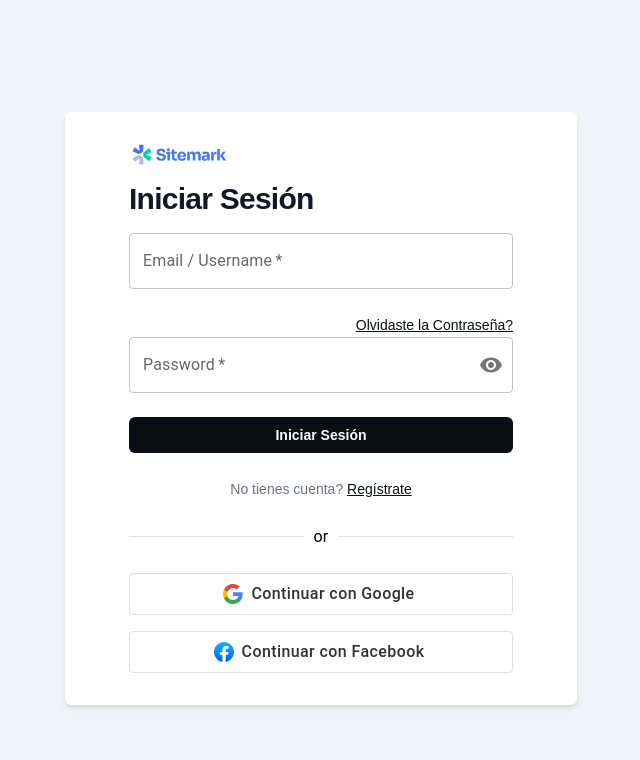
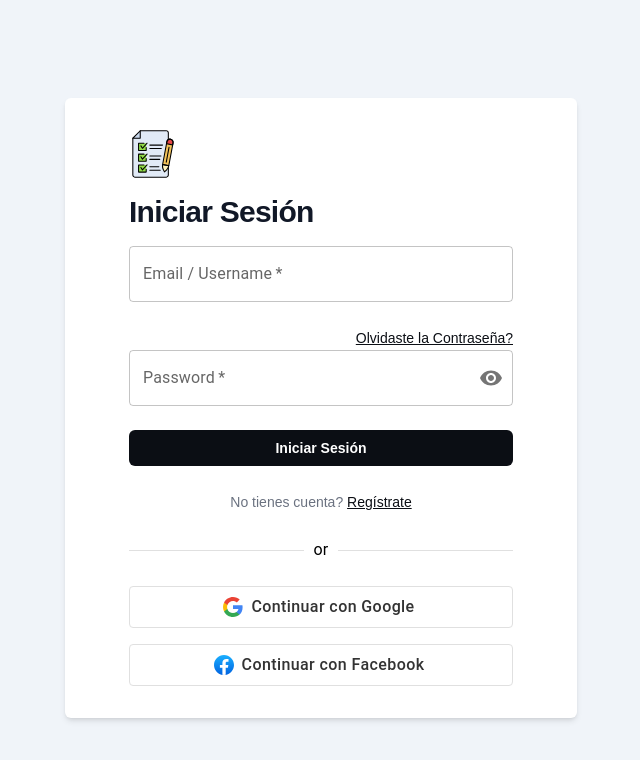
Before and after one commit to Ovtt17/survey-app-ui, a React (Vite) app: page /login in a window 1280 px wide. Shown: the top 760 px of the page, without its empty margins (319-959 px from the left). Built offline with nearby package versions, Linux system fonts and the light colour scheme; no server answers.

Commit message:
Refactor: Update Login page to use AppIcon instead of SitemarkIcon

```diff
--- a/src/pages/Login.tsx
+++ b/src/pages/Login.tsx
@@ -2,7 +2,7 @@ import { useRef, useState } from 'react';
 import { useNavigate } from "react-router-dom";
 import { login } from "../services/authService";
 import { useAuthContext } from '../context/AuthContext';
-import { SitemarkIcon } from '../icons/CustomIcons';
+import AppIcon from '../assets/app_icon.svg';
 import LoginForm from '../components/sign-in/LoginForm';
 import OrSeparator from '../components/sign-in/OrSeparator';
 import SocialLoginButtons from '../components/sign-in/SocialLoginButtons';
@@ -53,7 +53,7 @@ const Login = () => {
     <section className="flex min-h-screen flex-col justify-center items-center px-4 sm:px-6 lg:px-8">
       <div className={`w-full flex justify-center max-w-lg p-6 sm:p-8 bg-white rounded-md shadow-md transition-opacity duration-300 ${isLoading || isSuccess ? 'opacity-10' : ''}`}>
         <article className="flex flex-col gap-4 w-full max-w-sm">
-          <SitemarkIcon />
+          <img src={AppIcon} alt="App Icon" className="w-12 h-12" />
           <h2 className="text-start text-3xl font-bold leading-9 tracking-tight text-gray-900">
             Iniciar Sesión
           </h2>
```
